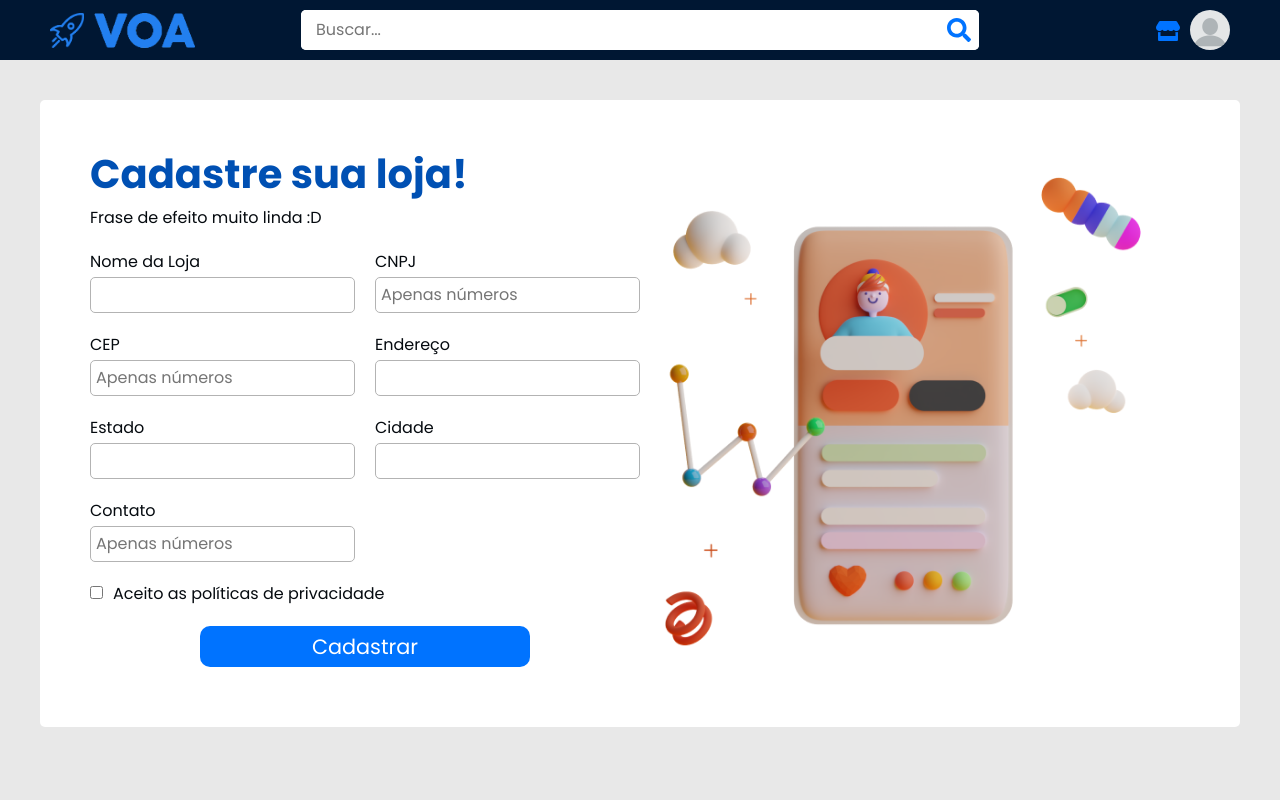
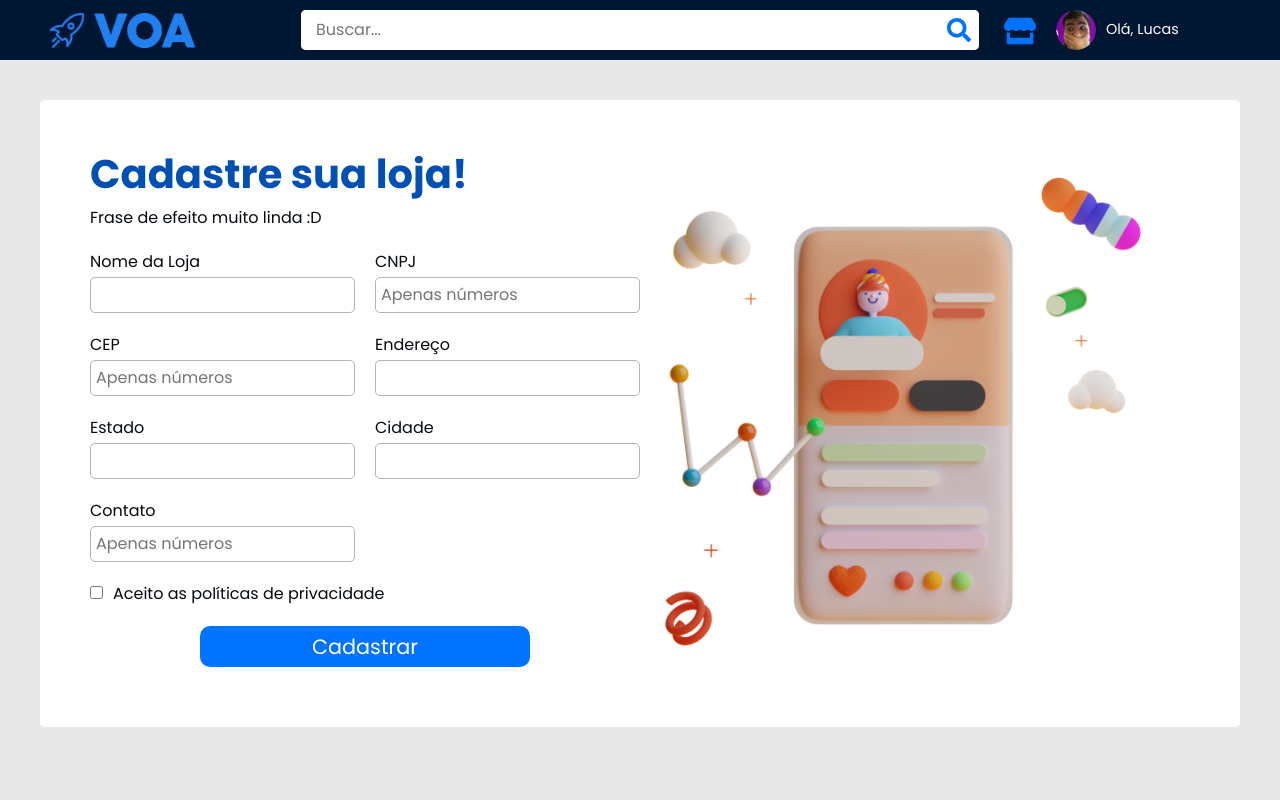
Before and after one commit to GabrielVerdani/projeto-demo-day-react, a React (Create React App) app: page /cadastroloja in a window 1280 px wide. Shown: the top 800 px of the page. Built offline with nearby package versions, Linux system fonts and the light colour scheme.

Commit message:
arrumandinho no header

```diff
--- a/src/components/Header.jsx
+++ b/src/components/Header.jsx
@@ -1,12 +1,14 @@
-import { FaSearch, FaStore } from 'react-icons/fa'
-import { Link } from 'react-router-dom'
+import { FaSearch, FaStore } from 'react-icons/fa';
+import { Link } from 'react-router-dom';
 
 //Import das Imagens
-import imageLogo from '../assets/image-logo-blue.png'
-import textLogo from '../assets/text-logo-blue.png'
-import defaultProfile from '../assets/default-profile.png'
+import imageLogo from '../assets/image-logo-blue.png';
+import textLogo from '../assets/text-logo-blue.png';
+import defaultProfile from '../assets/lucas.png';
 
 export default function Header() {
+  const nome = "Lucas";
+
   return (
     <div className="header">
       <div className="wrapper">
@@ -23,8 +25,10 @@ export default function Header() {
         </form>
 
         <div className="right-side">
-          <Link to="/cadastroloja"><FaStore /></Link>
-          <Link to="/cadastro"><img className="profile-picture" src={defaultProfile} alt="Foto de Perfil" /></Link>
+          <Link to="/cadastroloja"><FaStore className="store-icon"/></Link>
+          <Link to="/cadastro" class="profile">
+            <img className="profile-picture" src={defaultProfile} alt="Foto de Perfil" />Olá, {nome}
+          </Link>
         </div>
       </div>
     </div>
--- a/src/styles/components/_header.scss
+++ b/src/styles/components/_header.scss
@@ -27,8 +27,7 @@
     }
 
     .logo *,
-    .right-side *,
-    .sideBarBtn svg{
+    .right-side * {
       color: $primary;
       font-size: 1.5rem;
       vertical-align: middle;
@@ -40,7 +39,7 @@
       gap: 10px;
 
       &:last-child {
-        justify-self: flex-end;
+        justify-self: flex-start;
       }
     }
 
@@ -95,6 +94,7 @@
       height: 40px;
       object-fit: cover;
       border-radius: 50%;
+      margin-right: 10px;
     }
   }
 }
@@ -113,9 +113,18 @@
       }
 
       .right-side {
-        .store-icon * {
+        .store-icon {
           font-size: 2rem;
-          margin-right: 20px;
+          margin-right: 10px;
+          margin-left: 10px;
+        }
+
+        .profile {
+          display: flex;
+          align-items: center;
+          font-size: 0.9rem;
+          text-decoration: none;
+          color: white;
         }
       }
     }
```
Also changed, not shown: src/assets/lucas.png (added).
